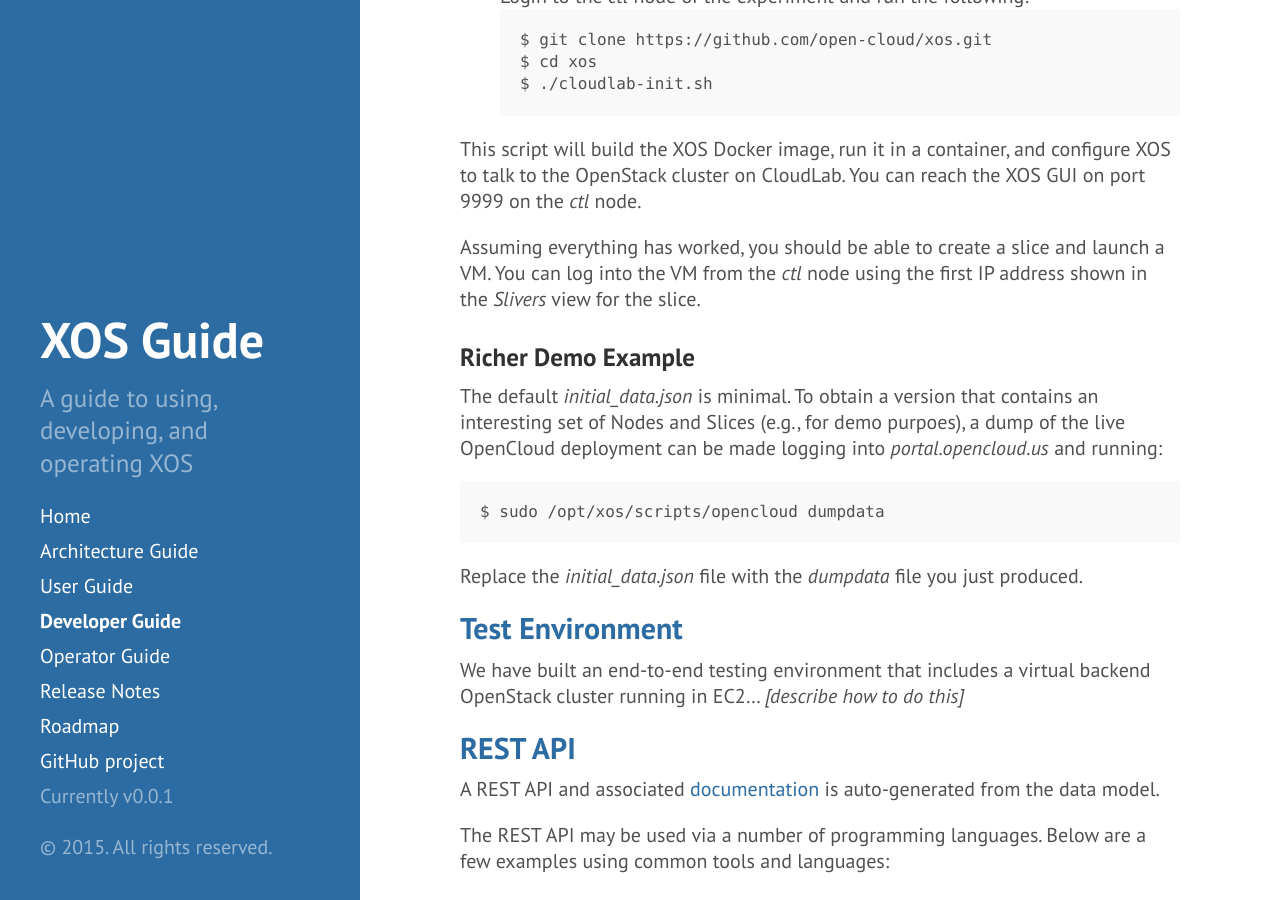
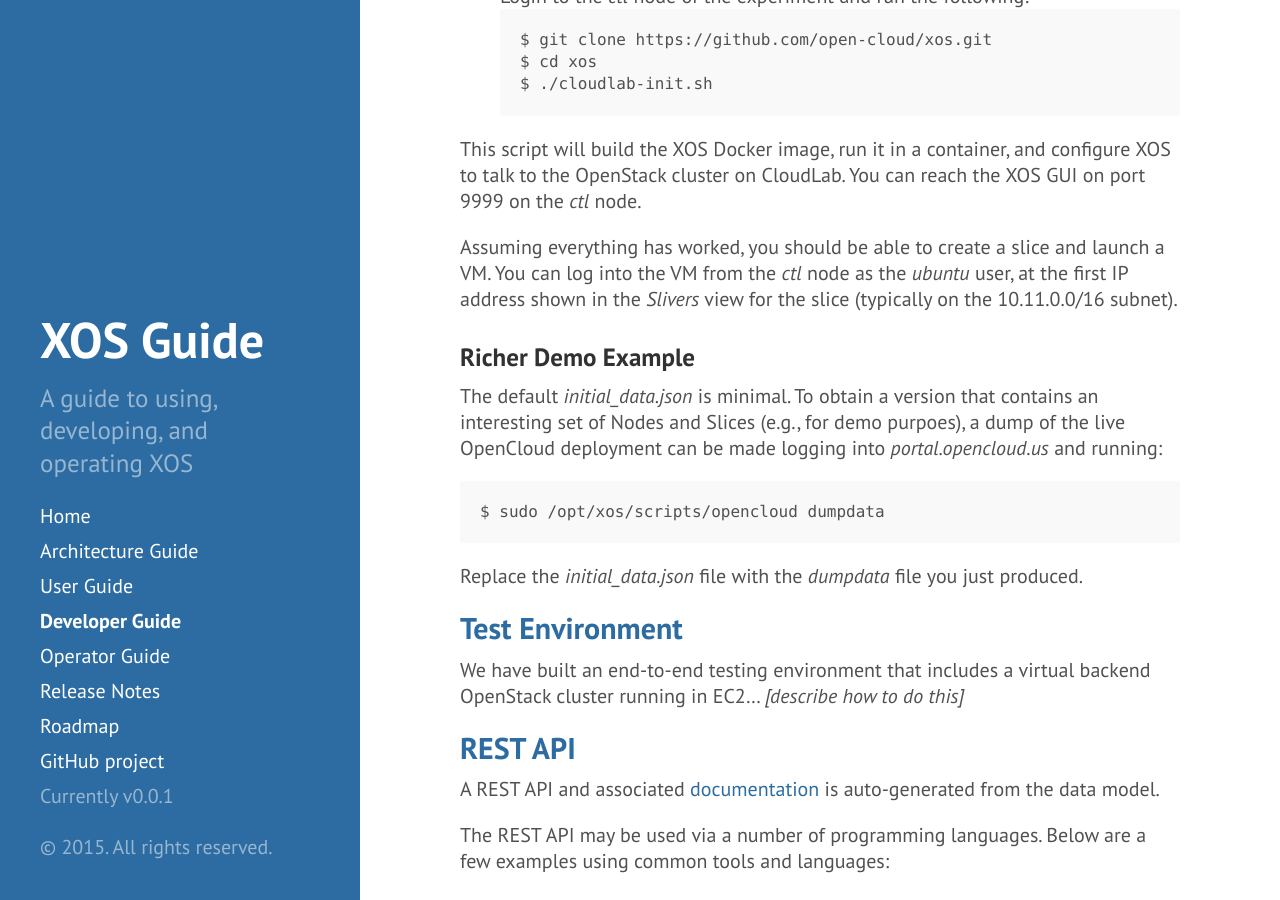
Before and after one commit to open-cloud/open-cloud.github.io.old, a Jekyll site: the page built from 2_developer.md, in a window 1280 px wide and 900 px high, scrolled down 1503 px. Built offline with Jekyll 4.4.1, drawn with Linux system fonts in a browser that asks for light colours; Markdown is read by kramdown in place of the engine named in the settings.

Commit message:
Update 2_developer.md

```diff
--- a/2_developer.md
+++ b/2_developer.md
@@ -76,8 +76,9 @@ and configure XOS to talk to the OpenStack cluster on CloudLab.  You can
 reach the XOS GUI on port 9999 on the *ctl* node.
 
 Assuming everything has worked, you should be able to create a slice and
-launch a VM.  You can log into the VM from the *ctl* node using the first IP
-address shown in the *Slivers* view for the slice.
+launch a VM.  You can log into the VM from the *ctl* node as the *ubuntu* user,
+at the first IP address shown in the *Slivers* view for the slice (typically on the
+10.11.0.0/16 subnet).
 
 ###Richer Demo Example
 
```
